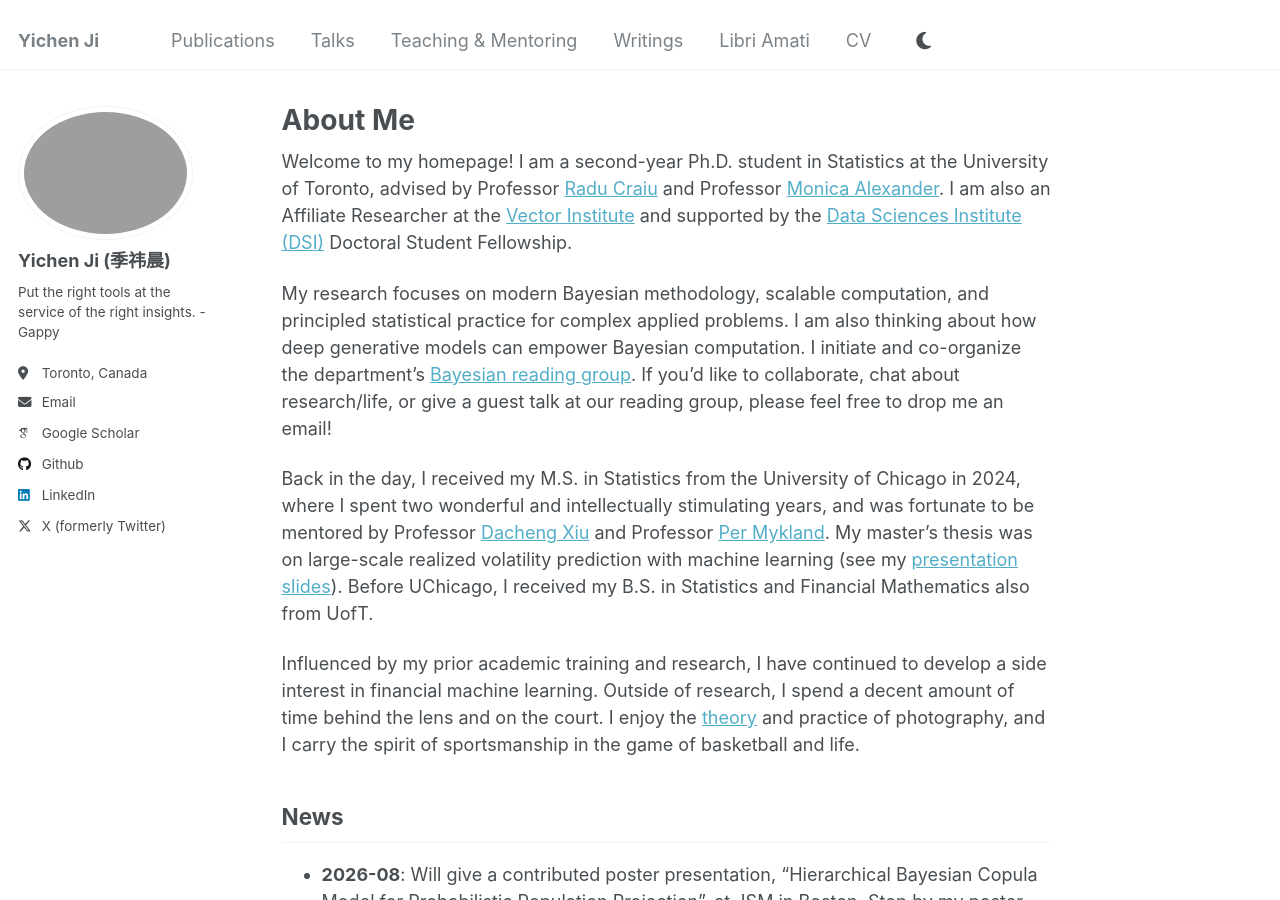
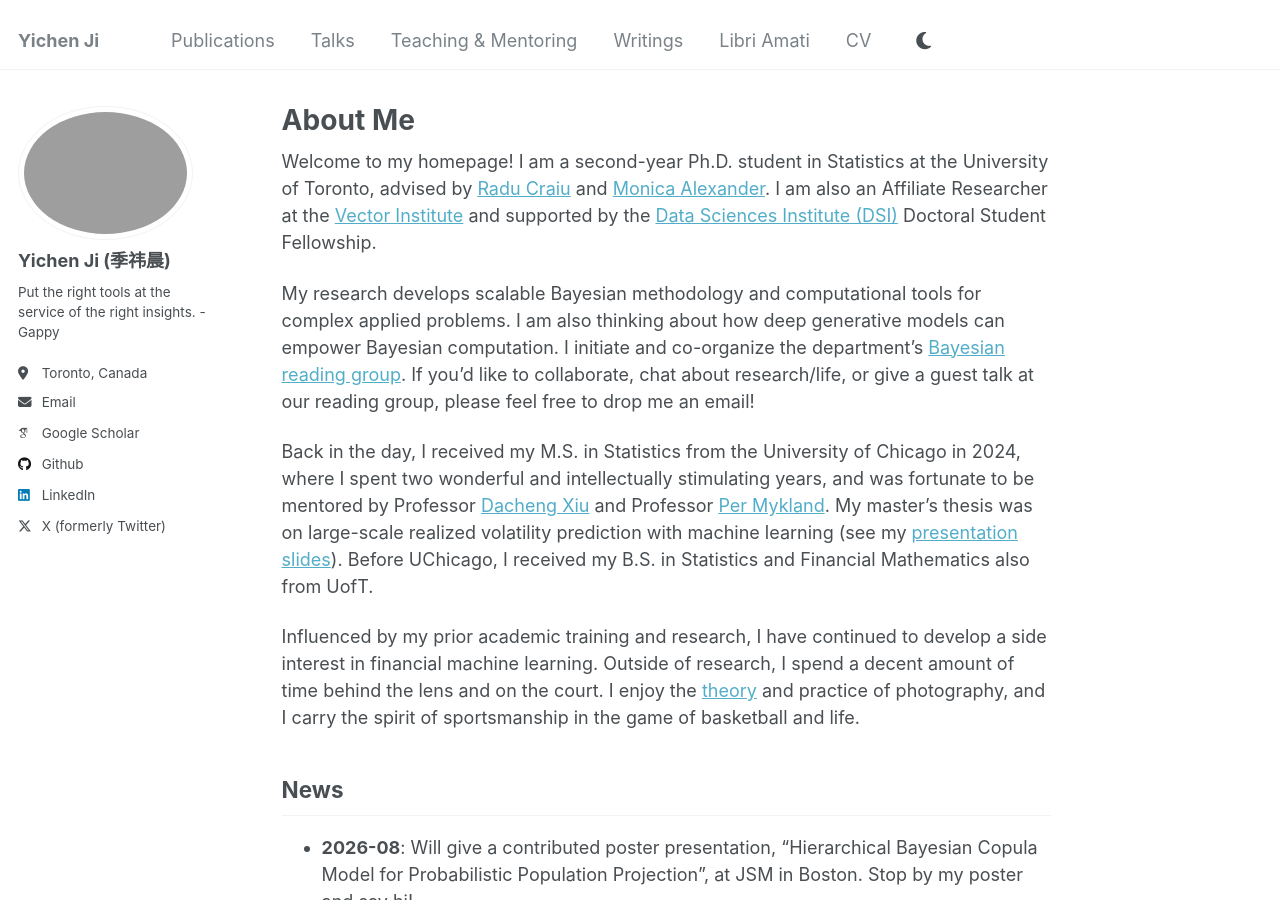
Before and after one commit to user-jiyichen/user-jiyichen.github.io, a Jekyll site: the page built from _pages/about.md, in a window 1280 px wide and 900 px high. Built offline with Jekyll 4.4.1, drawn with Linux system fonts in a browser that asks for light colours; some web fonts are replaced.

Commit message:
Update about.md

```diff
--- a/_pages/about.md
+++ b/_pages/about.md
@@ -7,9 +7,9 @@ redirect_from:
   - /about.html
 ---
 
-Welcome to my homepage! I am a second-year Ph.D. student in Statistics at the University of Toronto, advised by Professor [Radu Craiu](https://raducraiu.com/) and Professor [Monica Alexander](https://www.monicaalexander.com/). I am also an Affiliate Researcher at the [Vector Institute](https://vectorinstitute.ai/) and supported by the [Data Sciences Institute (DSI)](https://datasciences.utoronto.ca/) Doctoral Student Fellowship.
+Welcome to my homepage! I am a second-year Ph.D. student in Statistics at the University of Toronto, advised by [Radu Craiu](https://raducraiu.com/) and [Monica Alexander](https://www.monicaalexander.com/). I am also an Affiliate Researcher at the [Vector Institute](https://vectorinstitute.ai/) and supported by the [Data Sciences Institute (DSI)](https://datasciences.utoronto.ca/) Doctoral Student Fellowship.
 
-My research focuses on modern Bayesian methodology, scalable computation, and principled statistical practice for complex applied problems. I am also thinking about how deep generative models can empower Bayesian computation. I initiate and co-organize the department’s [Bayesian reading group](https://docs.google.com/spreadsheets/d/1TjVcgiL5OHDxMNK1HZgJJDFR3zyxfBesKZMlADuHpG8/edit?gid=0#gid=0). If you’d like to collaborate, chat about research/life, or give a guest talk at our reading group, please feel free to drop me an email!
+My research develops scalable Bayesian methodology and computational tools for complex applied problems. I am also thinking about how deep generative models can empower Bayesian computation. I initiate and co-organize the department’s [Bayesian reading group](https://docs.google.com/spreadsheets/d/1TjVcgiL5OHDxMNK1HZgJJDFR3zyxfBesKZMlADuHpG8/edit?gid=0#gid=0). If you’d like to collaborate, chat about research/life, or give a guest talk at our reading group, please feel free to drop me an email!
 
 Back in the day, I received my M.S. in Statistics from the University of Chicago in 2024, where I spent two wonderful and intellectually stimulating years, and was fortunate to be mentored by Professor [Dacheng Xiu](https://dachxiu.chicagobooth.edu/) and Professor [Per Mykland](https://galton.uchicago.edu/~mykland/). My master's thesis was on large-scale realized volatility prediction with machine learning (see my [presentation slides](/files/Master_Thesis_Presentation_Slides.pdf)). Before UChicago, I received my B.S. in Statistics and Financial Mathematics also from UofT.
 
```
